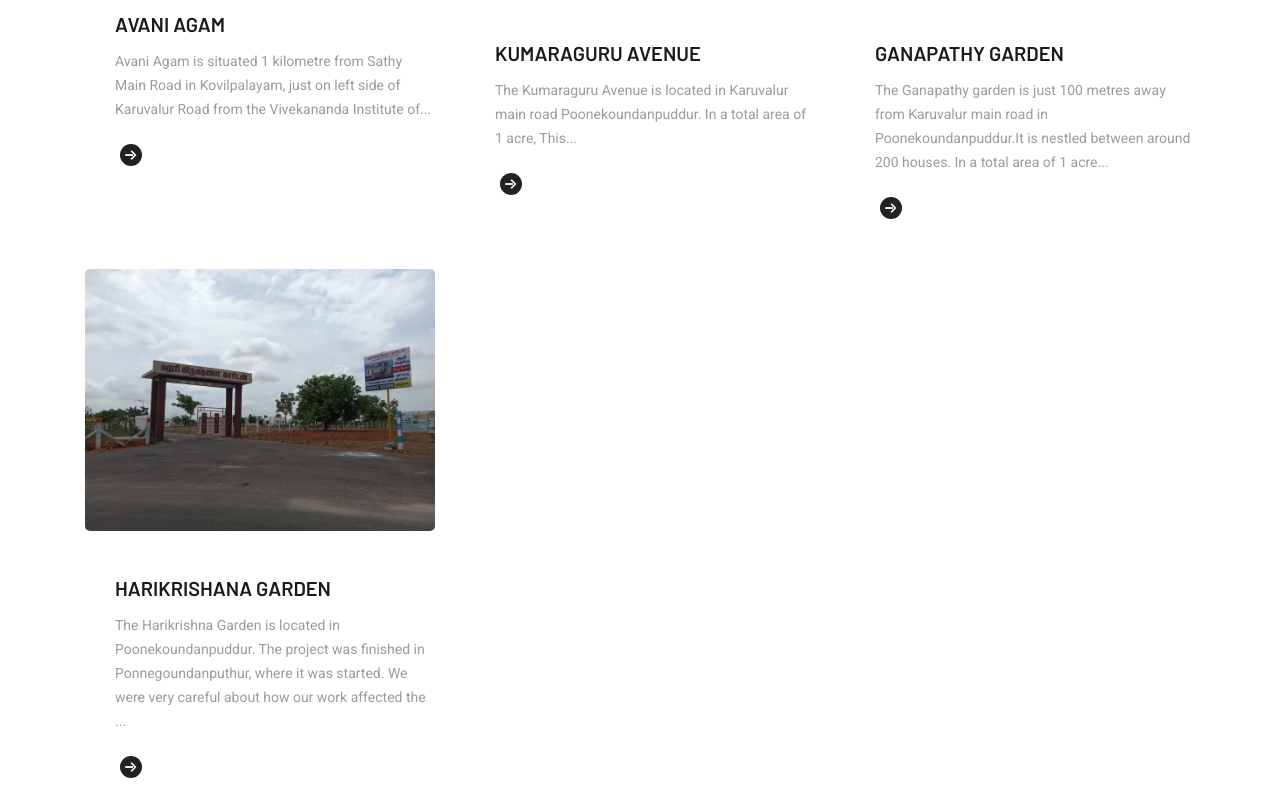
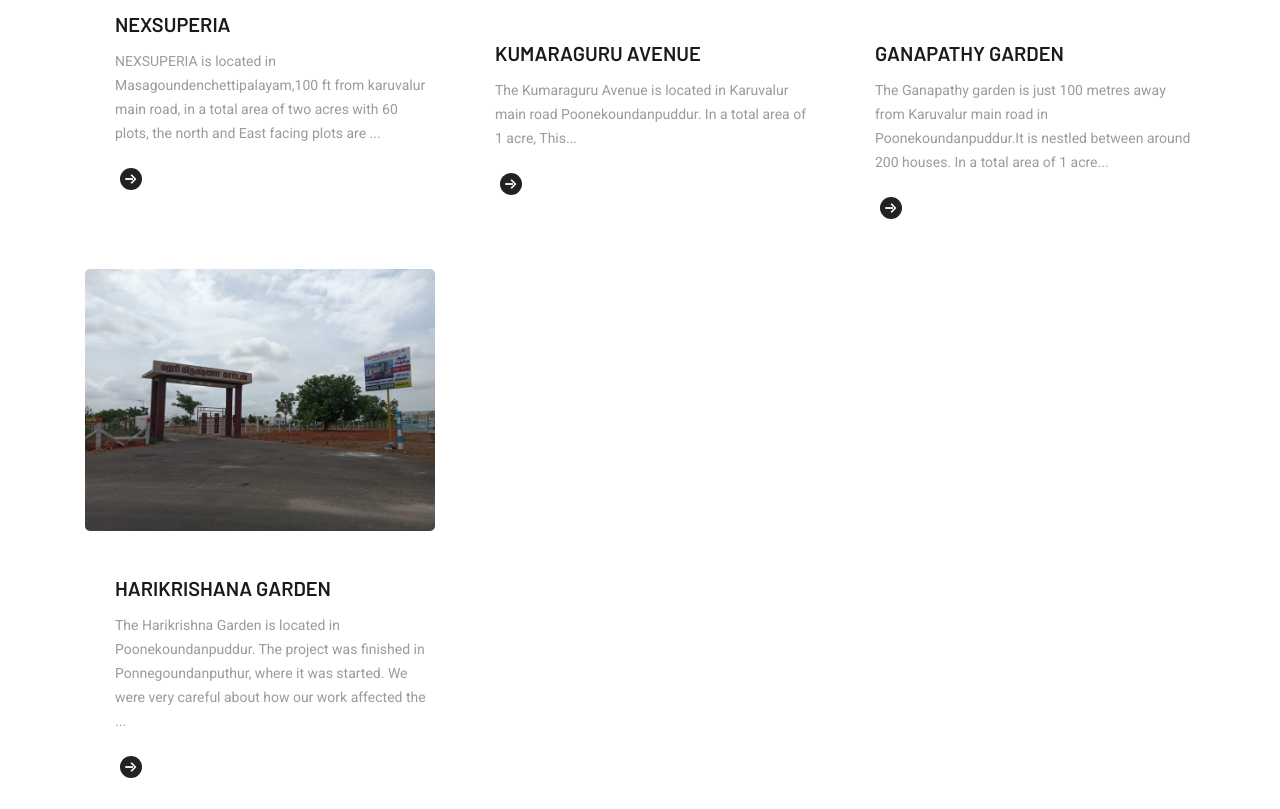
Before and after one commit to spiralgalaxytrs/kumbam-promotors, a plain HTML site: page blog.html in a window 1280 px wide. Shown: the part 1668-2477 px from the top of the page. Drawn offline with nearby package versions, Linux system fonts and the light colour scheme; files whose address does not match are found by name.

Commit message:
NEXSUPERIA 3

```diff
--- a/blog.html
+++ b/blog.html
@@ -145,11 +145,9 @@ NEXSUPERIANEXSUPERIA<!DOCTYPE html>
               <div class="blog__content">
                 <div class="blog__meta">
                 </div><!-- /.blog-meta -->
-                <h4 class="blog__title"><a href="aa.html">AVANI AGAM</a></h4>
+                <h4 class="blog__title"><a href="aa.html">NEXSUPERIA</a></h4>
 
-                <p class="blog__desc">Avani Agam is situated 1 kilometre from
-                  Sathy Main Road in Kovilpalayam, just on left side of Karuvalur
-                   Road from the Vivekananda Institute of...</p>
+                <p class="blog__desc">NEXSUPERIA is located in Masagoundenchettipalayam,100 ft from karuvalur main road, in a total area of two acres with 60 plots, the north and East facing plots are ...</p>
                 <a href="aa.html" class="btn btn__secondary btn__link">
                   <span>Read More</span>
                   <i class="icon-arrow-right"></i>
```
Also changed, not shown: gallery.html (+2 -2 lines), index.html (+0 -1 lines).
